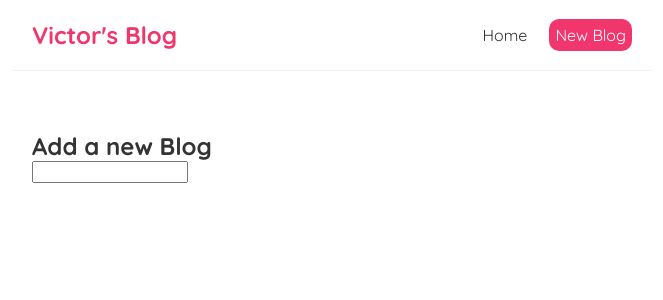
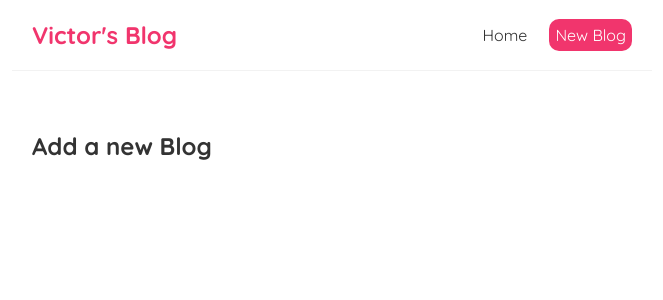
Before and after one commit to vicantlop/reactBlog, a React (Create React App) app: page /create in a window 1280 px wide. Shown: the top 300 px of the page, without its empty margins (308-971 px from the left). Built offline with nearby package versions, Linux system fonts and the light colour scheme.

Commit message:
created blog details page

```diff
--- a/src/App.js
+++ b/src/App.js
@@ -1,10 +1,10 @@
-import Todo from './Todo/Todo'
+import Blog  from './Blog/Blog'
 import { BrowserRouter as Router} from 'react-router-dom';
 
 function App() {
   return (
     <Router>
-      <Todo />
+      <Blog />
     </Router>
   );
 }
--- a/src/Todo/BlogDetails.jsx
+++ b/src/Blog/BlogDetails.jsx
@@ -1,7 +1,11 @@
+import { useParams } from "react-router-dom";
+
 const BlogDetails = () => {
+  const { id } = useParams();
+
   return (
     <div className="blog-details">
-      <h2>Blog Details</h2>
+      <h2>Blog Details - {id}</h2>
     </div>
   );
 }
--- a/src/Todo/BlogList.jsx
+++ b/src/Blog/BlogList.jsx
@@ -1,10 +1,15 @@
-const BlogList = ({blogs, title}) => {
+import { Link } from "react-router-dom";
+
+const BlogList = ({ blogs, title }) => {
   return (
     <div className="blog-list">
       <h2>{title}</h2>
       {blogs.map((blog) => (
         <div className="blog-preview" key={blog.id}>
-          <h2>{blog.title}</h2>
+          <Link to={`/blogs/${blog.id}`}>
+            <h2>{blog.title}</h2>
+          </Link>
+
           <p>Written by {blog.author}</p>
         </div>
       ))}
--- a/src/Todo/CreateBlog.jsx
+++ b/src/Blog/CreateBlog.jsx
@@ -2,10 +2,6 @@
   return (
     <div className="create">
       <h2>Add a new Blog</h2>
-      <form action="" method="post">
-        <label htmlFor="Name"></label>
-        <input type="text" className="Name"/>
-      </form>
     </div>
   );
 }
--- a/src/index.css
+++ b/src/index.css
@@ -48,3 +48,7 @@
   color: #f1356d;
   margin-bottom: 8px;
 }
+
+.blog-preview a{
+  text-decoration: none;
+}
```
Also changed, not shown: src/Blog/Blog.jsx (renamed from src/Todo/Todo.jsx), src/Blog/Home.jsx (renamed from src/Todo/Home.jsx), src/Blog/NavBar.jsx (renamed from src/Todo/NavBar.jsx), src/Blog/useFetch.js (renamed from src/Todo/useFetch.js).
